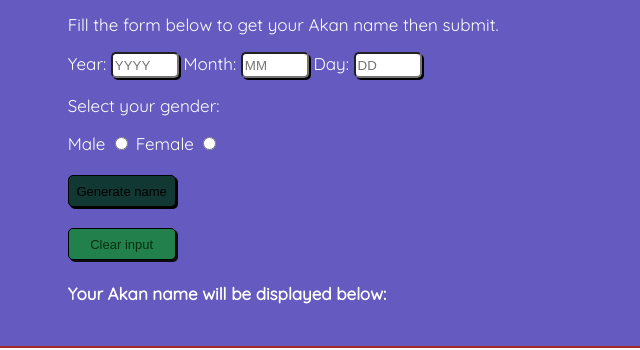
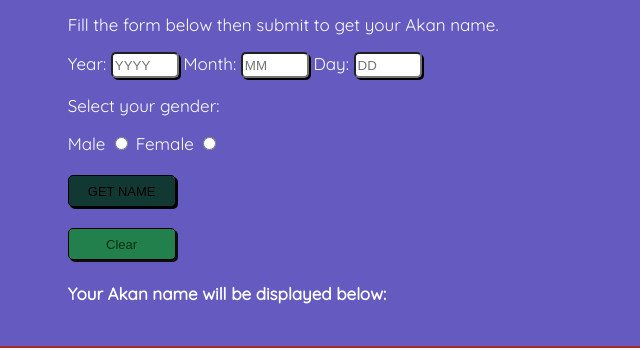
Before and after one commit to Poopiyo/namegenerator-week2, a plain HTML site: page index.html in a window 1280 px wide. Shown: the part 200-550 px from the top of the page, 269-909 px from the left. Drawn offline with Linux system fonts and the light colour scheme.

Commit message:
Appearence chages

```diff
--- a/index.html
+++ b/index.html
@@ -15,7 +15,7 @@
             <h1>Akan Name Calculator,Ghana!</h1>
             <p>Hello world! This web application takes your year of birth, month,day and calculates the day of the week you were born then generates your Akan Name depending on your gender. <a class="research" href="https://en.wikipedia.org/wiki/Akan_names"
                     target="_blank">The Akan names</a> are derived from the Ghanian culture where children are named after the day they were born. </p>
-            <p>Fill the form below to get your Akan name then submit.</p>
+            <p>Fill the form below then submit to get your Akan name.</p>
             <form class="myform" onsubmit="return getAkanName()">
                 <label for="year-of-birth">
             Year:
@@ -39,11 +39,11 @@
 
           </label>
                 <br><br>
-                <input id="get-name" type="submit" name="" value="Generate name">
+                <input id="get-name" type="submit" name="" value="GET NAME">
                 <br><br>
             </form>
             <form onsubmit="return clearInput()">
-                <input class="clear" type="submit" value="Clear input">
+                <input class="clear" type="submit" value="Clear">
             </form>
 
 
```
